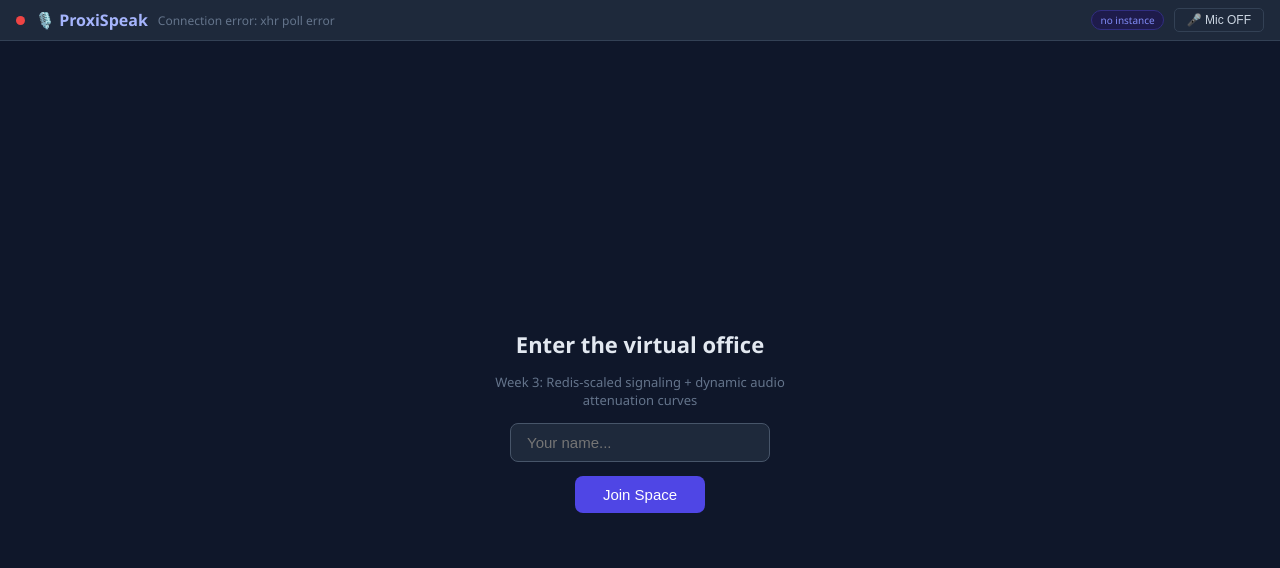
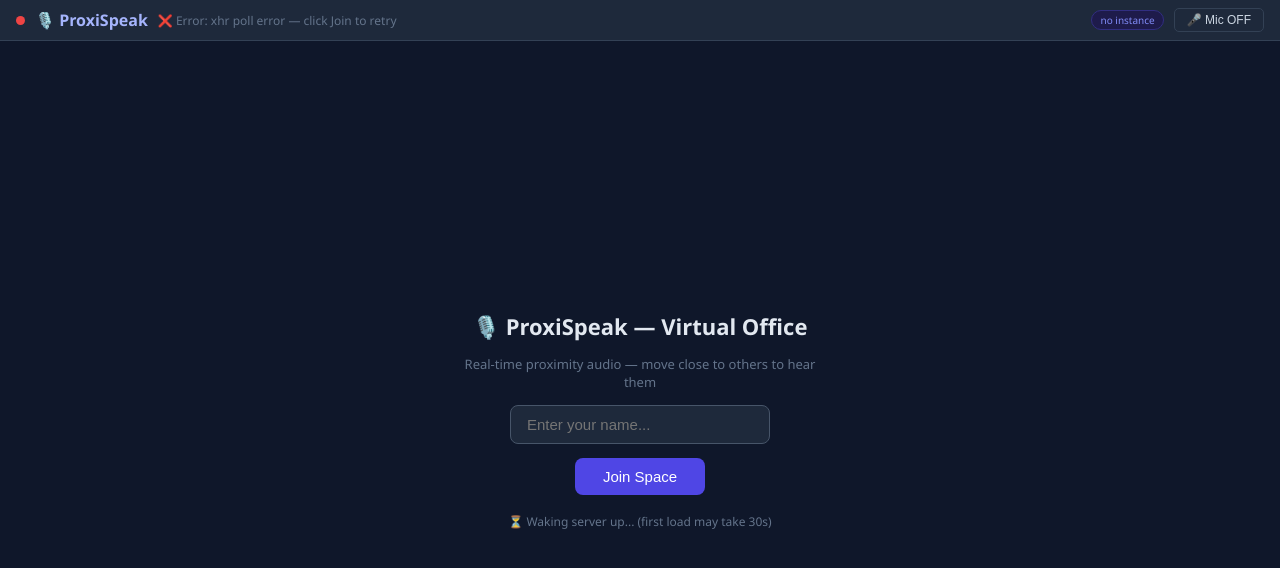
Before and after one commit to prakharshukla2006/proxispeak, a website: page client/public/index.html in a window 1280 px wide. Both pictures are taken after a click on the button "Join Space". Drawn offline with nearby package versions, Linux system fonts and the light colour scheme; no server answers.

Commit message:
Week 3 complete: server wake ping, 60s timeout, join UX, cold start fix

```diff
--- a/client/public/index.html
+++ b/client/public/index.html
@@ -148,10 +148,11 @@
 
 <!-- Join -->
 <div id="join-screen">
-  <h2>Enter the virtual office</h2>
-  <p>Week 3: Redis-scaled signaling + dynamic audio attenuation curves</p>
-  <input id="name-input" type="text" placeholder="Your name..." maxlength="20" autofocus />
+  <h2>🎙️ ProxiSpeak — Virtual Office</h2>
+  <p>Real-time proximity audio — move close to others to hear them</p>
+  <input id="name-input" type="text" placeholder="Enter your name..." maxlength="20" autofocus />
   <button onclick="joinSpace()">Join Space</button>
+  <p id="join-status" style="font-size:12px;color:#64748b;min-height:18px;margin-top:4px;"></p>
 </div>
 
 <!-- Game -->
@@ -521,22 +522,36 @@ async function toggleMic() {
 // ════════════════════════════════════════════════════════════════════════════
 //  SOCKET.IO
 // ════════════════════════════════════════════════════════════════════════════
-function joinSpace() {
+async function joinSpace() {
   if (socket && socket.connected) return; // prevent double-join
   myName = nameInput.value.trim() || 'Anonymous';
 
-  // Show connecting state
   const joinBtn = document.querySelector('#join-screen button');
-  joinBtn.textContent = 'Connecting...';
+
+  // Step 1: Wake the Render server (free tier sleeps after inactivity)
+  joinBtn.textContent = '⏳ Waking server...';
   joinBtn.disabled = true;
+  statusTxt.textContent = 'Pinging server — this takes up to 30s on first load...';
+  const joinStatus = document.getElementById('join-status');
+  if (joinStatus) joinStatus.textContent = '⏳ Waking server up... (first load may take 30s)';
+
+  try {
+    await fetch(SERVER + '/health', { method: 'GET', cache: 'no-cache' });
+  } catch (e) { /* server may be sleeping — socket will retry */ }
+
+  // Step 2: Connect socket
+  joinBtn.textContent = '🔌 Connecting...';
+  statusTxt.textContent = 'Connecting...';
+
+  if (socket) { socket.disconnect(); socket = null; }
 
   socket = io(SERVER, {
     transports: ['polling', 'websocket'],
     upgrade: true,
     reconnection: true,
-    reconnectionAttempts: 10,
-    reconnectionDelay: 1000,
-    timeout: 20000,
+    reconnectionAttempts: 5,
+    reconnectionDelay: 2000,
+    timeout: 60000,   // 60s — enough for Render cold start
     extraHeaders: { 'ngrok-skip-browser-warning': 'true' }
   });
 
@@ -552,23 +567,22 @@ function joinSpace() {
     startLoop();
     fetchMetrics();
     setInterval(fetchMetrics, 5000);
-    log('Connected to ProxiSpeak server', 'lg');
+    log('Connected to ProxiSpeak server ✅', 'lg');
   });
 
   socket.on('disconnect', () => {
     connDot.classList.remove('on');
     statusTxt.textContent = 'Disconnected — retrying...';
-    log('Disconnected', 'lr');
+    log('Disconnected from server', 'lr');
   });
 
   socket.on('connect_error', (err) => {
     connDot.classList.remove('on');
-    statusTxt.textContent = `Connection error: ${err.message}`;
+    statusTxt.textContent = `❌ Error: ${err.message} — click Join to retry`;
     log(`Connection error: ${err.message}`, 'lr');
     console.error('Socket connect_error:', err);
-    // Reset join button so user can retry
-    const joinBtn = document.querySelector('#join-screen button');
-    if (joinBtn) { joinBtn.textContent = 'Join Space'; joinBtn.disabled = false; }
+    joinBtn.textContent = 'Join Space';
+    joinBtn.disabled = false;
     joinScr.style.display = 'flex';
     gameScr.style.display = 'none';
     socket.disconnect();
```
